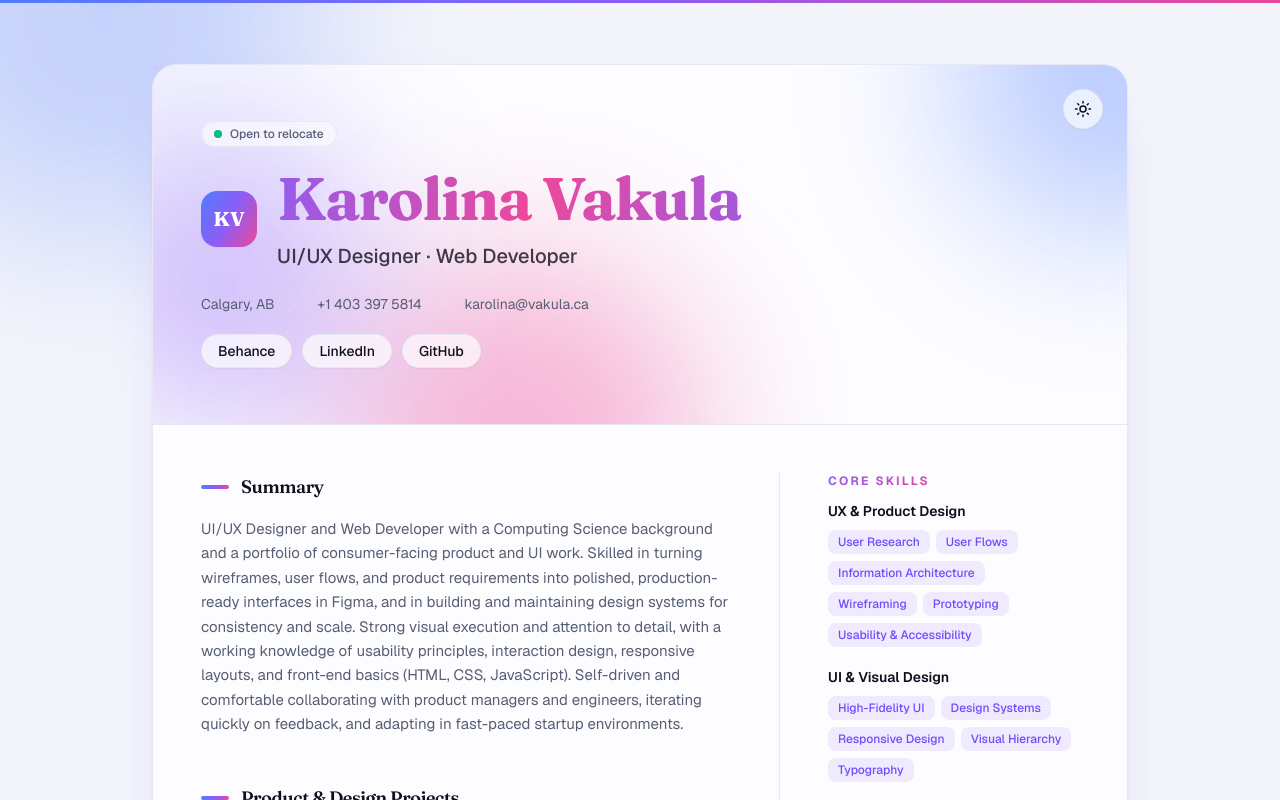
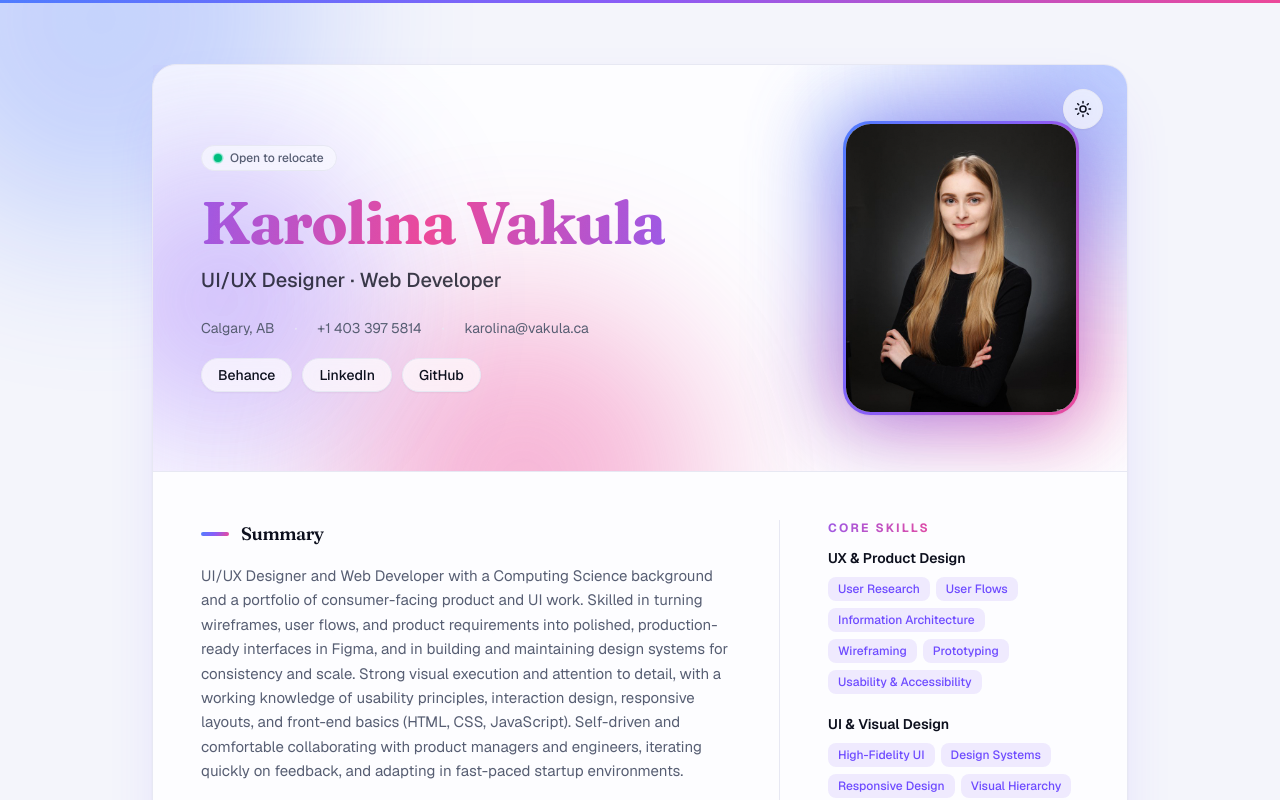
Before and after one commit to vakula-k/resume, a Next.js app: page / in a window 1280 px wide. Shown: the top 800 px of the page. Built offline with nearby package versions, Linux system fonts and the light colour scheme.

Commit message:
Add headshot portrait to the header
Adds a framed studio portrait with a gradient ring and soft glow to the header, replacing the initials monogram. The header becomes a two-column layout on desktop and stacks on smaller screens. Image optimized to 640x800 (about 43KB).

```diff
--- a/src/components/Header.tsx
+++ b/src/components/Header.tsx
@@ -15,13 +15,6 @@ const item: Variants = {
   hidden: { opacity: 0, y: 18 },
   show: { opacity: 1, y: 0, transition: { duration: 0.5, ease: [0.22, 1, 0.36, 1] } },
 };
-
-const initials = resume.name
-  .split(" ")
-  .map((part) => part[0])
-  .join("")
-  .slice(0, 2)
-  .toUpperCase();
 
 export function Header() {
   const reduce = useReducedMotion();
@@ -55,7 +48,9 @@ export function Header() {
         <ThemeToggle />
       </motion.div>
 
-      <div className="relative">
+      <div className="relative flex flex-col gap-9 lg:flex-row lg:items-center lg:justify-between lg:gap-12">
+        {/* Text column */}
+        <div className="min-w-0">
           <motion.span
             variants={item}
             className="inline-flex items-center gap-2 rounded-full border border-border bg-surface-2/70 px-3 py-1 text-xs font-medium text-muted backdrop-blur"
@@ -67,19 +62,9 @@ export function Header() {
             {resume.relocation}
           </motion.span>
 
-        <div className="mt-5 flex items-center gap-5">
-          <motion.div
-            variants={item}
-            aria-hidden
-            className="gradient-accent hidden h-14 w-14 shrink-0 select-none place-items-center rounded-2xl font-display text-xl font-bold text-white shadow-card sm:grid"
-          >
-            {initials}
-          </motion.div>
-
-          <div>
           <motion.h1
             variants={item}
-              className="text-gradient font-display text-5xl font-bold leading-[1.05] tracking-tight sm:text-6xl"
+            className="text-gradient mt-5 font-display text-5xl font-bold leading-[1.05] tracking-tight sm:text-6xl"
           >
             {resume.name}
           </motion.h1>
@@ -89,8 +74,6 @@ export function Header() {
           >
             {resume.title}
           </motion.p>
-          </div>
-        </div>
 
           <motion.div
             variants={item}
@@ -123,6 +106,33 @@ export function Header() {
             ))}
           </motion.div>
         </div>
+
+        {/* Portrait — framed and glowing so it reads as part of the composition */}
+        <motion.div
+          variants={item}
+          whileHover={reduce ? undefined : { scale: 1.02, y: -4 }}
+          transition={{ type: "spring", stiffness: 300, damping: 20 }}
+          className="relative mx-auto shrink-0 lg:mx-0"
+        >
+          <span
+            aria-hidden
+            className="absolute -inset-4 -z-10 rounded-[2.2rem] opacity-70 blur-2xl"
+            style={{ background: "linear-gradient(140deg, var(--grad-1), var(--grad-3))" }}
+          />
+          <div className="gradient-accent rounded-[1.7rem] p-[3px] shadow-card">
+            <div className="overflow-hidden rounded-[1.55rem] bg-surface-2">
+              {/* eslint-disable-next-line @next/next/no-img-element */}
+              <img
+                src="/portrait.jpg"
+                alt={resume.name}
+                width={228}
+                height={285}
+                className="block h-[260px] w-[208px] object-cover object-top sm:h-[288px] sm:w-[230px]"
+              />
+            </div>
+          </div>
+        </motion.div>
+      </div>
     </motion.header>
   );
 }
```
Also changed, not shown: public/portrait.jpg (added). Lines whose indentation alone changed are shown as unchanged.
